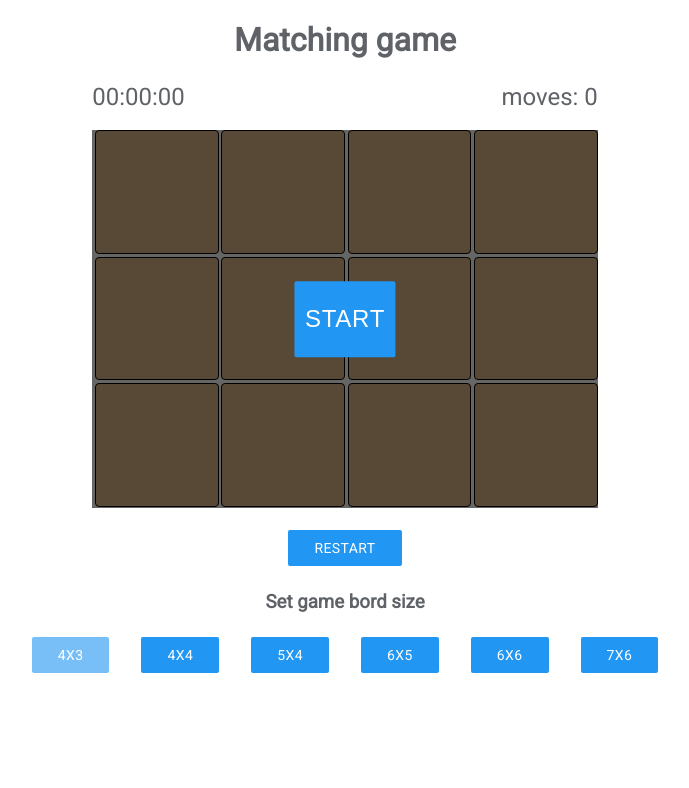
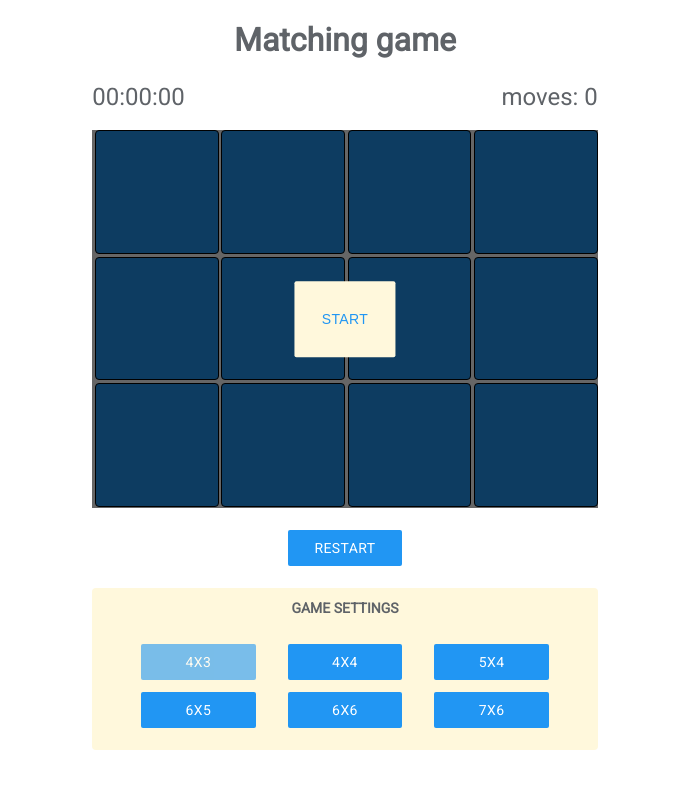
Before and after one commit to BuianAlex/matching-game, a Vue app: page / in a window 1280 px wide. Shown: the top 788 px of the page, without its empty margins (295-984 px from the left). Built offline with nearby package versions, Linux system fonts and the light colour scheme; the HTML template or start-up script is replaced by a standard one.

Commit message:
add class for cards with pair

```diff
--- a/src/App.vue
+++ b/src/App.vue
@@ -28,8 +28,8 @@
   body {
     color: #5f6368;
     font-family: 'Roboto', sans-serif;
-    font-size: 1rem;
     box-sizing: border-box;
+    min-width: 300px;
   }
   h1 {
     text-align: center;
--- a/src/components/gameBoard.vue
+++ b/src/components/gameBoard.vue
@@ -11,7 +11,7 @@
           class="card"
           v-for="(card, index) in gameCards"
           :key="index"
-          :class="cardClass"
+          :class="[cardClass, card.isHasPair ? 'card-with-pair' : '']"
           @click="showCard(card)"
         >
           <span v-if="!card.isHidden" class="card-content">
@@ -23,49 +23,18 @@
     <div class="restart-wrapper">
       <button class="styled-button" @click="setBoardSize(12)">restart</button>
     </div>
-    <h3>Set game bord size</h3>
+
     <div class="button-wrap">
+      <h2>Game settings</h2>
       <button
-        :disabled="boardSize == 12"
         class="styled-button"
-        @click="setBoardSize(12)"
+        v-for="(btn, index) in sizeButtons"
+        :key="index"
+        :class="cardClass"
+        :disabled="boardSize == btn.size"
+        @click="setBoardSize(btn.size)"
       >
-        4x3
-      </button>
-      <button
-        :disabled="boardSize == 16"
-        class="styled-button"
-        @click="setBoardSize(16)"
-      >
-        4x4
-      </button>
-      <button
-        :disabled="boardSize == 20"
-        class="styled-button"
-        @click="setBoardSize(20)"
-      >
-        5x4
-      </button>
-      <button
-        :disabled="boardSize == 30"
-        class="styled-button"
-        @click="setBoardSize(30)"
-      >
-        6x5
-      </button>
-      <button
-        :disabled="boardSize == 36"
-        class="styled-button"
-        @click="setBoardSize(36)"
-      >
-        6x6
-      </button>
-      <button
-        :disabled="boardSize == 42"
-        class="styled-button"
-        @click="setBoardSize(42)"
-      >
-        7x6
+        {{ btn.name }}
       </button>
     </div>
   </div>
@@ -76,7 +45,6 @@
   import generator from './../utils/generator';
   import StartPopup from './startPopup';
   import { sizeButtons } from './../config/gameConfig';
-  console.log(sizeButtons);
 
   export default {
     components: {
@@ -103,7 +71,11 @@
         const cardNames = generator(this.boardSize);
         this.sholdBeFind = this.boardSize / 2;
         cardNames.forEach((element) => {
-          gameCardsObjectArray.push({ value: element, isHidden: true });
+          gameCardsObjectArray.push({
+            value: element,
+            isHidden: true,
+            isHasPair: false,
+          });
         });
         return gameCardsObjectArray;
       },
@@ -119,7 +91,6 @@
         this.userChoise = [];
         this.calcMoves = 0;
         this.gameCards = this.createCards();
-        console.log(this);
       },
       startGame: function() {
         this.isGameStarted = true;
@@ -139,8 +110,8 @@
           this.userChoise.push(card);
           if (this.userChoise.length === 2) {
             this.isClickOn = false;
-            const cardOne = this.userChoise[0];
-            const cardTwo = this.userChoise[1];
+            let cardOne = this.userChoise[0];
+            let cardTwo = this.userChoise[1];
             if (cardOne.value !== cardTwo.value) {
               setTimeout(() => {
                 cardTwo.isHidden = true;
@@ -148,9 +119,12 @@
                 this.isClickOn = true;
               }, 1000);
             } else {
+              cardTwo.isHasPair = true;
+              cardOne.isHasPair = true;
               this.sholdBeFind -= 1;
+              this.isClickOn = true;
+              console.log(card);
             }
-
             this.userChoise = [];
             this.calcMoves += 1;
           }
@@ -218,7 +192,7 @@
     border: 1px solid #000;
     border-radius: 4px;
     cursor: pointer;
-    background-color: burlywood;
+    background-color: #2196f3;
     &-12 {
       width: calc(25% - 0.75% - 8px);
     }
@@ -226,16 +200,34 @@
       width: calc(25% - 0.75% - 8px);
     }
     &-20 {
+      @media (max-width: 317px) {
+        width: calc(21% - 1% - 10px);
+      }
       width: calc(20% - 1% - 10px);
     }
     &-30 {
+      @media (max-width: 372px) {
+        width: calc(21% - 1% - 10px);
+      }
       width: calc(18% - 1.25% - 12px);
     }
     &-36 {
+      @media (max-width: 372px) {
+        width: calc(21% - 1.5% - 14px);
+      }
       width: calc(18% - 1.25% - 12px);
     }
     &-42 {
-      width: calc(17.5% - 1.5% - 14px);
+      // width: calc(17.5% - 1.5% - 14px);
+      @media (max-width: 372px) {
+        width: calc(18.5% - 1.5% - 14px);
+      }
+      @media (min-width: 372px) {
+        width: calc(17.5% - 1.5% - 14px);
+      }
+      @media (min-width: 1001px) {
+        width: calc(16.5% - 1.5% - 14px);
+      }
     }
     &:after {
       content: '';
@@ -249,21 +241,43 @@
       transform: translate(-50%, -50%);
       font-size: 3rem;
     }
+    &-with-pair {
+      opacity: 0.6;
+    }
   }
   .card-content {
     // font-size: 3rem;
     color: #fff;
   }
   .button-wrap {
+    position: relative;
     display: flex;
     justify-content: center;
     flex-wrap: wrap;
+    background-color: cornsilk;
+    width: 95%;
+    margin: 0 auto;
+    padding: 50px 0 1rem;
+    border-radius: 4px;
+    @media (min-width: 768px) {
+      width: 50%;
+    }
+    @media (min-width: 1200px) {
+      width: 40%;
+    }
+    h2 {
+      position: absolute;
+      top: 0;
+      text-transform: uppercase;
+      font-size: 0.875rem;
+    }
   }
   .restart-wrapper {
     margin: 1rem;
     text-align: center;
   }
   .styled-button {
+    min-width: 100px;
     color: #fff;
     background-color: #2196f3;
     font-weight: 500;
--- a/src/components/startPopup.vue
+++ b/src/components/startPopup.vue
@@ -30,19 +30,20 @@
       transform: translate(-50%, -50%);
       width: 20%;
       height: 20%;
-      font-size: 1.5rem;
+      font-size: 3vw;
       background-color: #2196f3;
       border: none;
       color: #fff;
     }
     .btn {
-      background-color: #2196f3;
+      background-color: #fff8dc;
       border: none;
-      color: #fff;
+      color: #2196f3;
       text-transform: uppercase;
       transition: all 0.2s ease-in-out;
       border-radius: 2px;
       letter-spacing: 0.03em;
+      font-size: 0.875rem;
       overflow: hidden;
       cursor: pointer;
       &:hover {
```
